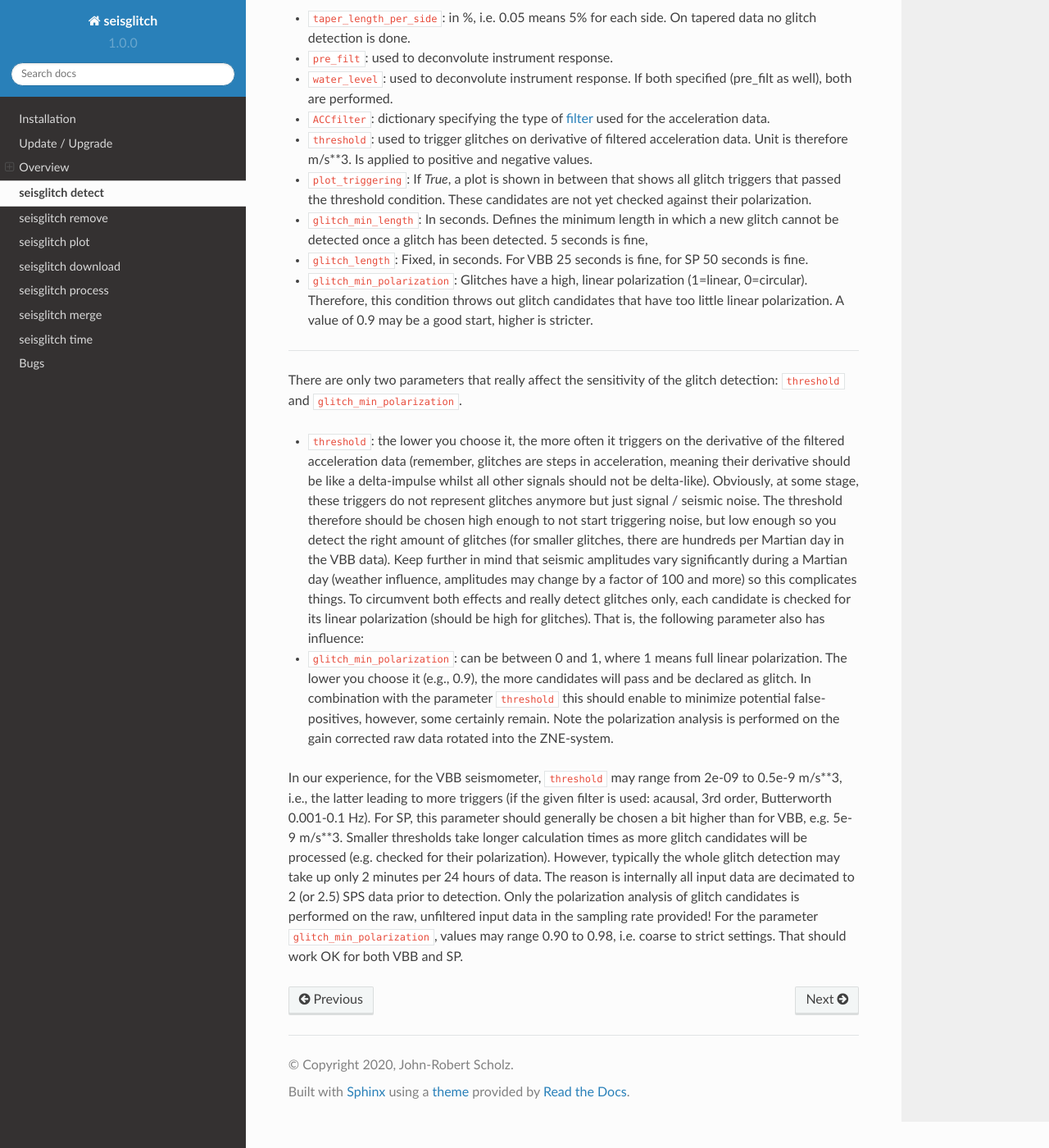
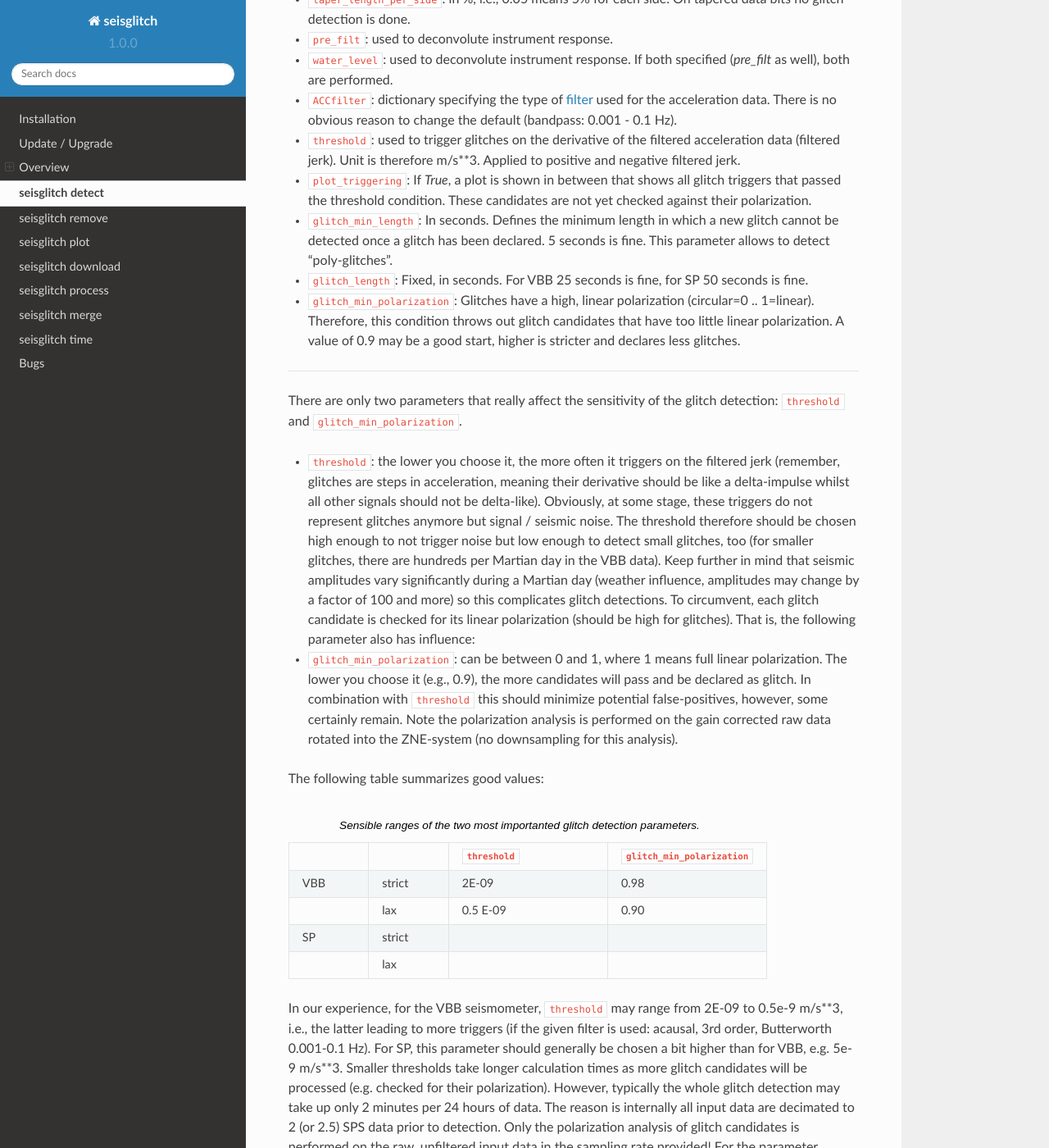
Before and after one commit to t0mmyt/seisglitch, a Sphinx documentation site: the page built from Docs/source/detector.rst, in a window 1280 px wide and 1400 px high, scrolled down 555 px. Shown: the whole window at 82% size. Built offline with Sphinx 7.4.7 and the Read the Docs theme 2.0.0, drawn with Linux system fonts in a browser that asks for light colours; pages that are not in the unit, such as notebooks, are missing from menus; some of the changed text lies outside the part shown.

Commit message:
docs detection

```diff
--- a/Docs/source/detector.rst
+++ b/Docs/source/detector.rst
@@ -3,46 +3,71 @@
 seisglitch detect
 =================
 
-The detect function allows detect the glitches on the waveform files.
+The detect function allows detect the glitches in the VBB and SP waveform files.
 This is a necessary step if you want remove glitches (and spikes), as the removal function
 takes the output of the glitch detection as input.
-The glitch detector is also responsible for the calculation of glitch azimuths and incidence angles that
-are needed for certain plots in the plot function.
+The glitch detector is also responsible for the calculation of the glitch azimuths and incidence angles
+needed for certain plots in the :ref: plot function <plot>`.
 
-
-To use the glitch detector, activate your correct Python :ref:`environment <installation>`, fill the options
-in the ``config.yml`` under the section ``detect``, then run from terminal:
+To use the glitch detector, activate your correct Python :ref:`environment <installation>`, fill the ``detect`` options
+in the ``config.yml``, then run from terminal:
 ::
 
     seisglitch detect path/to/config.yml
 
 The glitch detector is now running according to your specifications.
-The general working principle of the glitch detector is described in our paper, Section Glitch Detection (MPS).
+The general working principle of the glitch detector is described in `Scholz et al`_, (2020_), Section Glitch Detection (MPS method).
 
-In the following, the glitch detector's parameters (that you find in the ``config.yml``) are explained
-a bit more:
+In the following, the glitch detector's parameters (that you find in the ``config.yml``) are detailed:
 
 
-* ``taper_length_per_side``: in %, i.e. 0.05 means 5% for each side. On tapered data no glitch detection is done.
+* ``taper_length_per_side``: in %, i.e., 0.05 means 5% for each side. On tapered data bits no glitch detection is done.
 * ``pre_filt``: used to deconvolute instrument response.
-* ``water_level``: used to deconvolute instrument response. If both specified (pre_filt as well), both are performed.
-* ``ACCfilter``: dictionary specifying the type of filter_ used for the acceleration data.
-* ``threshold``: used to trigger glitches on derivative of filtered acceleration data. Unit is therefore m/s**3. Is applied to positive and negative values.
+* ``water_level``: used to deconvolute instrument response. If both specified (`pre_filt` as well), both are performed.
+* ``ACCfilter``: dictionary specifying the type of filter_ used for the acceleration data. There is no obvious reason to change the default (bandpass: 0.001 - 0.1 Hz).
+* ``threshold``: used to trigger glitches on the derivative of the filtered acceleration data (filtered jerk). Unit is therefore m/s**3. Applied to positive and negative filtered jerk.
 * ``plot_triggering``: If `True`, a plot is shown in between that shows all glitch triggers that passed the threshold condition. These candidates are not yet checked against their polarization.
-* ``glitch_min_length``: In seconds. Defines the minimum length in which a new glitch cannot be detected once a glitch has been detected. 5 seconds is fine,
+* ``glitch_min_length``: In seconds. Defines the minimum length in which a new glitch cannot be detected once a glitch has been declared. 5 seconds is fine. This parameter allows to detect "poly-glitches".
 * ``glitch_length``: Fixed, in seconds. For VBB 25 seconds is fine, for SP 50 seconds is fine.
-* ``glitch_min_polarization``: Glitches have a high, linear polarization (1=linear, 0=circular). Therefore, this condition throws out glitch candidates that have too little linear polarization. A value of 0.9 may be a good start, higher is stricter.
+* ``glitch_min_polarization``: Glitches have a high, linear polarization (circular=0 .. 1=linear). Therefore, this condition throws out glitch candidates that have too little linear polarization. A value of 0.9 may be a good start, higher is stricter and declares less glitches.
 
 ----
 
 There are only two parameters that really affect the sensitivity of the glitch detection:
 ``threshold`` and ``glitch_min_polarization``.
 
-- ``threshold``: the lower you choose it, the more often it triggers on the derivative of the filtered acceleration data (remember, glitches are steps in acceleration, meaning their derivative should be like a delta-impulse whilst all other signals should not be delta-like). Obviously, at some stage, these triggers do not represent glitches anymore but just signal / seismic noise. The threshold therefore should be chosen high enough to not start triggering noise, but low enough so you detect the right amount of glitches (for smaller glitches, there are hundreds per Martian day in the VBB data). Keep further in mind that seismic amplitudes vary significantly during a Martian day (weather influence, amplitudes may change by a factor of 100 and more) so this complicates things. To circumvent both effects and really detect glitches only, each candidate is checked for its linear polarization (should be high for glitches). That is, the following parameter also has influence:
+* ``threshold``: the lower you choose it, the more often it triggers on the filtered jerk (remember, glitches are steps in acceleration, meaning their derivative should be like a delta-impulse whilst all other signals should not be delta-like). Obviously, at some stage, these triggers do not represent glitches anymore but signal / seismic noise. The threshold therefore should be chosen high enough to not trigger noise but low enough to detect small glitches, too (for smaller glitches, there are hundreds per Martian day in the VBB data). Keep further in mind that seismic amplitudes vary significantly during a Martian day (weather influence, amplitudes may change by a factor of 100 and more) so this complicates glitch detections. To circumvent, each glitch candidate is checked for its linear polarization (should be high for glitches). That is, the following parameter also has influence:
+* ``glitch_min_polarization``: can be between 0 and 1, where 1 means full linear polarization. The lower you choose it (e.g., 0.9), the more candidates will pass and be declared as glitch. In combination with ``threshold`` this should minimize potential false-positives, however, some certainly remain. Note the polarization analysis is performed on the gain corrected raw data rotated into the ZNE-system (no downsampling for this analysis).
 
-- ``glitch_min_polarization``: can be between 0 and 1, where 1 means full linear polarization. The lower you choose it (e.g., 0.9), the more candidates will pass and be declared as glitch. In combination with the parameter ``threshold`` this should enable to minimize potential false-positives, however, some certainly remain. Note the polarization analysis is performed on the gain corrected raw data rotated into the ZNE-system.
+The following table summarizes good values:
 
-In our experience, for the VBB seismometer, ``threshold`` may range from 2e-09 to 0.5e-9 m/s**3, i.e., the latter leading to more triggers
+
+.. list-table:: Sensible ranges of the two most importanted glitch detection parameters.
+   :widths: 25 25 50 50
+   :header-rows: 1
+
+   * -
+     -
+     - ``threshold``
+     - ``glitch_min_polarization``
+   * - VBB
+     - strict
+     - 2E-09
+     - 0.98
+   * -
+     - lax
+     - 0.5 E-09
+     - 0.90
+   * - SP
+     - strict
+     -
+     -
+   * -
+     - lax
+     -
+     -
+
+In our experience, for the VBB seismometer, ``threshold`` may range from 2E-09 to 0.5e-9 m/s**3, i.e., the latter leading to more triggers
 (if the given filter is used: acausal, 3rd order, Butterworth 0.001-0.1 Hz).
 For SP, this parameter should generally be chosen a bit higher than for VBB, e.g. 5e-9 m/s**3.
 Smaller thresholds take longer calculation times as more glitch candidates will be processed (e.g. checked for their polarization).
--- a/Docs/source/overview.rst
+++ b/Docs/source/overview.rst
@@ -17,7 +17,7 @@ Data preparation
 
 Your waveform data should all comply with the following conditions:
 
-* each waveform file must contain all three seismic components (i.e., "U", "V", "W" of either the VBB or SP seismometer). That is, if you have individual files for each component you must merge them into **one** file before. For data retrieval, see e.g. :ref:`download`.
+* each waveform file must contain all three seismic components (i.e., "U", "V", "W" of either the VBB or SP seismometer). That is, if you have individual files for each component you must merge them into *one* file before. For data retrieval, see e.g. :ref:`download`.
 * each waveform file must be readable as seismological file (e.g. MSEED, SAC, ...)
 
 
--- a/Docs/source/plotter.rst
+++ b/Docs/source/plotter.rst
@@ -24,10 +24,10 @@ The following plots show an example using a list of VBB glitches detected for 20
 The following two plots were produced by running ``glitch_overview_plot``.
 
 
-.. image:: _static/overview1.png
+.. image:: _static/overview_glitch_1.png
     :alt: glitch azimuth and incidence angles
 
-.. image:: _static/overview2.png
+.. image:: _static/overview_glitch_2.png
     :alt: glitch polarization sphere and histogram
 
 
```
Also changed, not shown: other parts of Docs/source/detector.rst (+2 -0 lines), Docs/source/remover.rst (+15 -14 lines), config.yml (+7 -7 lines), Docs/source/_static/overview_glitch_1.png (renamed from Docs/source/_static/overview1.png), Docs/source/_static/overview_glitch_2.png (renamed from Docs/source/_static/overview2.png), 1 other file.
